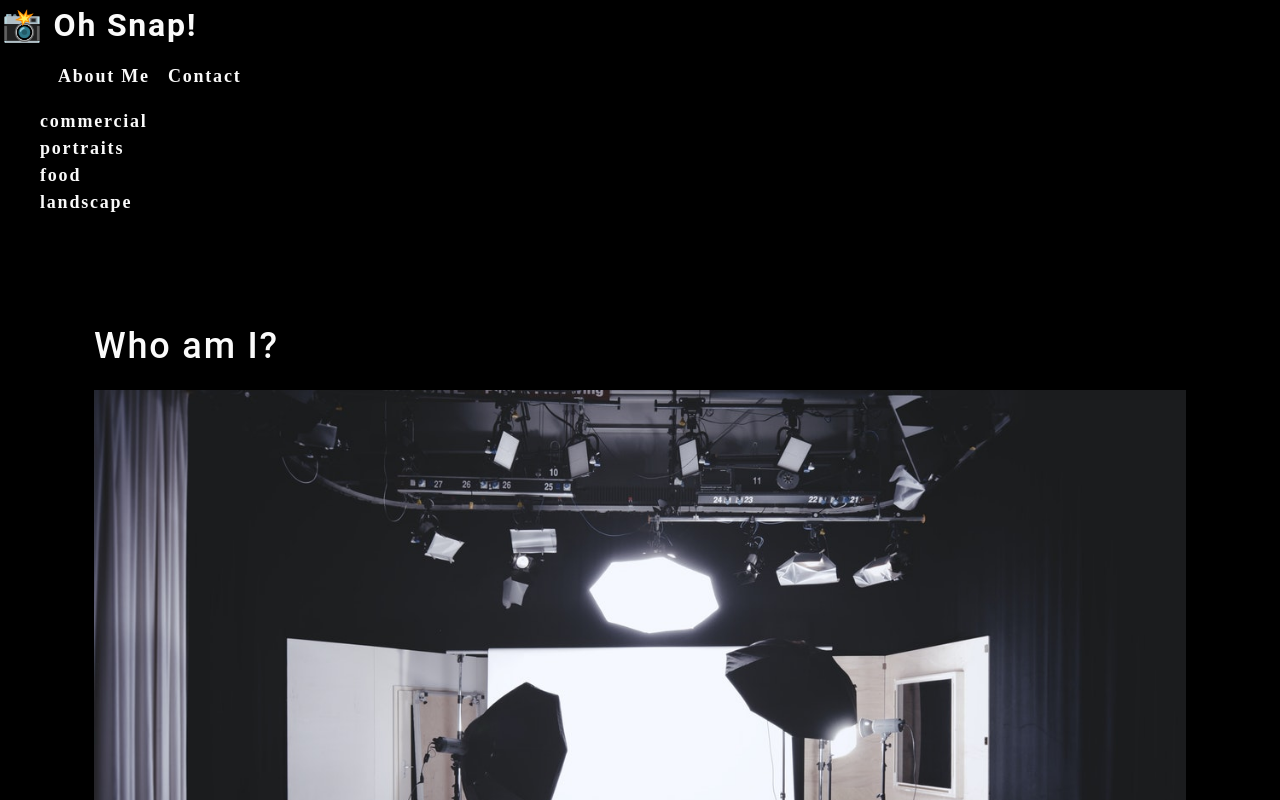
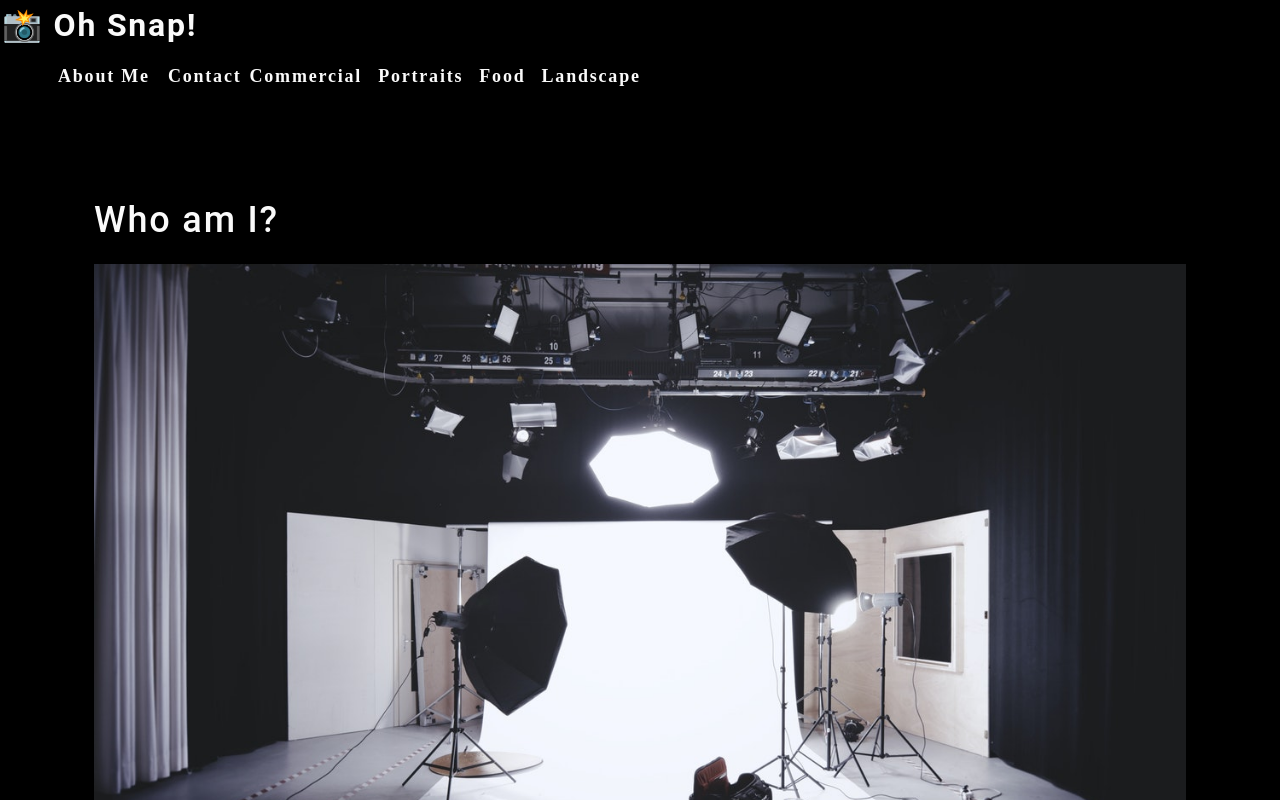
Before and after one commit to Dj-Viking/oh-snap, a React (Create React App) app: page / in a window 1280 px wide. Shown: the top 800 px of the page. Built offline with nearby package versions, Linux system fonts and the light colour scheme.

Commit message:
corrected nav section

```diff
--- a/src/components/Nav/index.js
+++ b/src/components/Nav/index.js
@@ -2,19 +2,19 @@ import React from 'react';
 
 const categories = [
   {
-    name: "commercial",
+    name: "Commercial",
     description: "Photos of grocery stores, food trucks, and other commercial projects"
   },
   {
-    name: "portraits",
+    name: "Portraits",
     description: "Portraits of people in my life"
   },
   {
-    name: "food",
+    name: "Food",
     description: "Delicious delicacies"
   },
   {
-    name: "landscape",
+    name: "Landscape",
     description: "Fields, farmhouses, waterfalls, and the beauty of nature"
   }
 ];
@@ -27,7 +27,7 @@ const Nav = () => {
   return (
     <header>
       <h2>
-        <a href ='/'>
+        <a href ="/">
           <span role="img" aria-label="camera"> 📸</span> Oh Snap!
         </a>
       </h2>
@@ -41,21 +41,17 @@ const Nav = () => {
           <li>
             <span>Contact</span>
           </li>
-        </ul>
-        <ul>
           {
-            categories.map(category =>
-              (
+            categories.map(category => (
               <li
-                className="mx=1"
-                key={category.name}//often this key property is a unique id/name for the element
+                className="mx-1"
+                key={category.name} // key attribute is used like an id attribute // whenever mapping over anything in JSX the outermost element must have a key attribute that's set to be something unique. Helps React keep track of items in the virtual DOM
               >
-                <span onClick={() => categorySelected(category.name)}> {/*adding click event listener on the span*/}
+                <span onClick={() => categorySelected(category.name)}> {/*attaching an event listener directly on the element then executing a function on the click event*/}
                   {category.name}
                 </span>
               </li>
-              )
-            )
+            ))
           }
         </ul>
       </nav>
```
